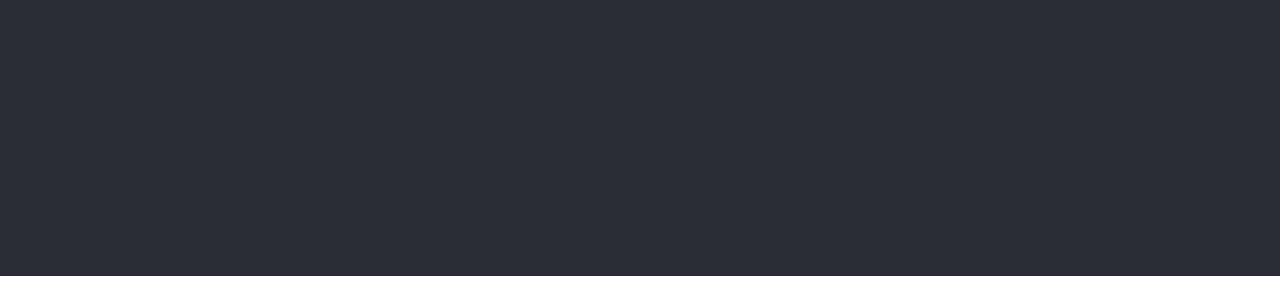
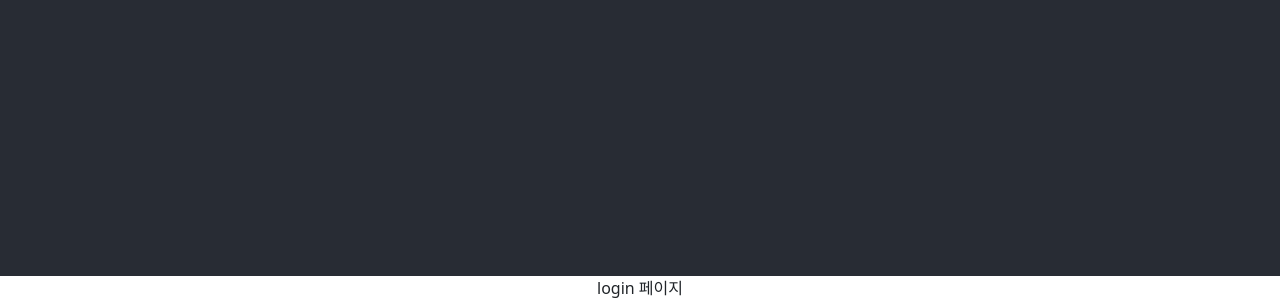
Before and after one commit to SeungMinK/BoardPJT, a React (Create React App) app in the folder web/: page / in a window 1280 px wide. Shown: the part 524-824 px from the top of the page. Before the commit the page ends 800 px from the top, so only its background shows below. Built offline with nearby package versions, Linux system fonts and the light colour scheme.

Commit message:
FEAT : Add Router
- Router 기능 구현

```diff
--- a/web/src/App.js
+++ b/web/src/App.js
@@ -1,10 +1,21 @@
 import "./App.css";
+import { Route, Routes } from "react-router-dom";
+
+import Login from "./pages/sign/Login";
+import Home from "./pages/Home";
+import Border from "./pages/Home";
 
 function App() {
     return (
         <div className="App">
             <header className="App-header"></header>
-            <section></section>
+            <section>
+                <Routes>
+                    <Route exact path="/" element={<Login />} />
+                    <Route path="/home" element={<Home />} />
+                    <Route path="/border" element={<Border />} />
+                </Routes>
+            </section>
             <footer></footer>
         </div>
     );
```
